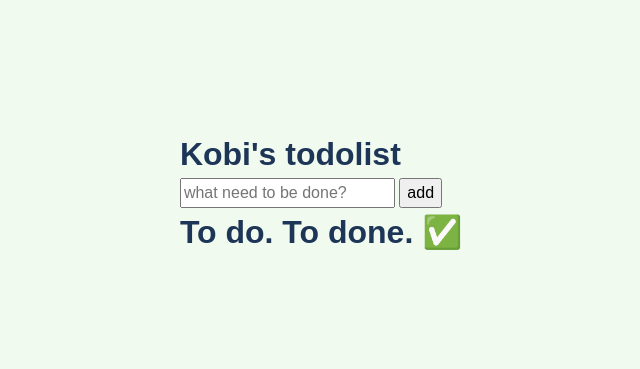
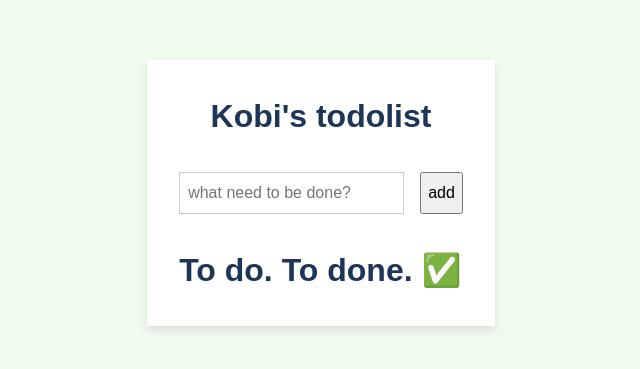
Before and after one commit to irm1005-itec1005-fall-2023/assignment-04-kobie131, a plain HTML site: page index.html in a window 1280 px wide. Shown: the part 207-576 px from the top of the page, without its empty margins (319-959 px from the left). Drawn offline with Linux system fonts and the light colour scheme.

Commit message:
Update style.css

```diff
--- a/style.css
+++ b/style.css
@@ -54,3 +54,36 @@ main {
   white-space: nowrap;
   border-width: 0;
 }
+
+.todo-container{
+  max-width:600px;
+  margin:2rem auto;
+  padding:2rem;
+  background:#fff;
+  box-shadow:0 4px 8px rgba(0,0,0,0.1)
+}
+
+.todo-header h1{
+  text-align: center;
+  margin-bottom:2rem;
+}
+
+
+
+#todo-form{
+  display:flex;
+  justify-content:space-between;
+}
+
+#todo-input{
+  flex-grow: 1;
+  padding:0.5rem;
+  margin-right:1rem;
+  border:1px solid #ccc;
+  }
+
+.todo-list{
+  margin-top:2rem;
+  list-style:none;
+  padding:0;
+  }
```
